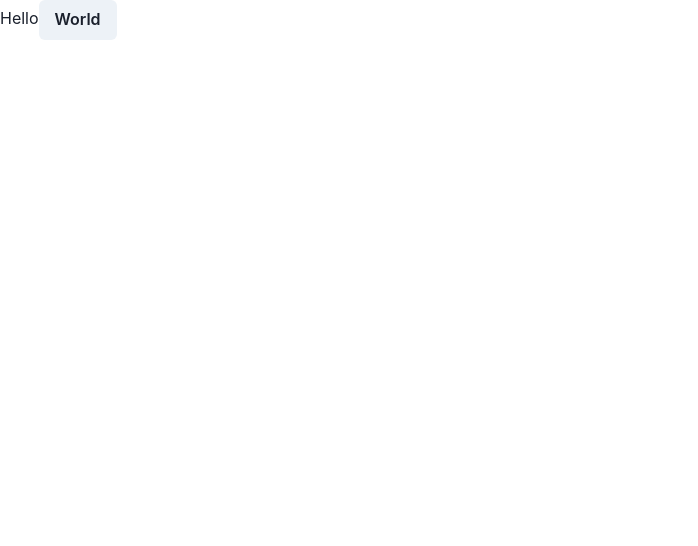
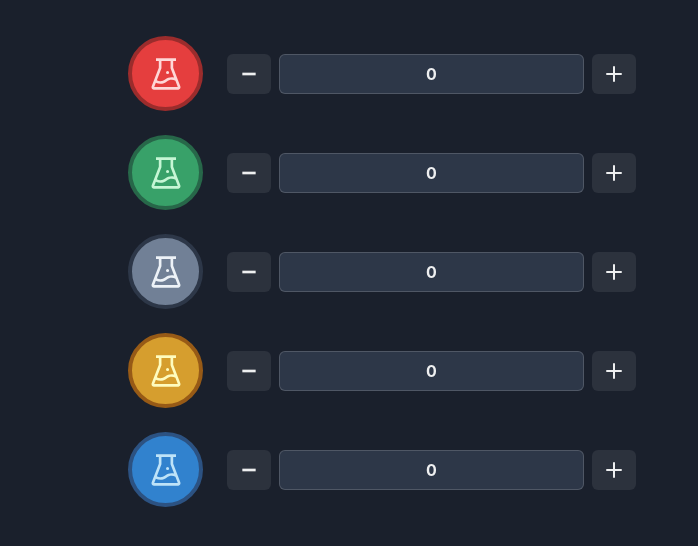
Before and after one commit to adrivelasco/kata-programming, a React (Create React App) app: page / in a window 1280 px wide. Shown: the top 546 px of the page, without its empty margins (0-698 px from the left). Built offline with nearby package versions, Linux system fonts and the light colour scheme.

Commit message:
feat: styling layout and set dark mode as default

```diff
--- a/src/App.tsx
+++ b/src/App.tsx
@@ -1,10 +1,42 @@
-import { ChakraProvider, Button } from '@chakra-ui/react';
+import { ChakraProvider, Box, CSSReset, extendTheme } from '@chakra-ui/react';
+
+import { Potions } from './components/Potions';
+import { Potion } from './components/Potion';
 
 export const App = () => {
   return (
-    <ChakraProvider>
-      Hello
-      <Button>World</Button>
+    <ChakraProvider theme={theme}>
+      <CSSReset />
+      <Box
+        width="100%"
+        maxWidth={appWidth}
+        mx="auto"
+        py={6}
+        px={{ base: 4, md: 0 }}
+      >
+        <Box as="main">
+          <Potions>
+            {['red', 'green', 'gray', 'yellow', 'blue'].map((color, i) => {
+              return <Potion key={i} color={color} />;
+            })}
+          </Potions>
+        </Box>
+      </Box>
     </ChakraProvider>
   );
 };
+
+const appWidth = 1024;
+
+const theme = extendTheme({
+  config: {
+    initialColorMode: 'dark',
+  },
+  styles: {
+    global: {
+      body: {
+        // bg: "gray.100",
+      },
+    },
+  },
+});
--- /dev/null
+++ b/src/components/Icon/PotionIcon.tsx
@@ -0,0 +1,6 @@
+import { Icon, IconProps } from '@chakra-ui/react';
+import { AiOutlineExperiment } from 'react-icons/ai';
+
+export const PotionIcon = (props: IconProps) => (
+  <Icon as={AiOutlineExperiment} {...props} />
+);
--- /dev/null
+++ b/src/components/Icon/index.ts
@@ -0,0 +1 @@
+export * from './PotionIcon';
--- /dev/null
+++ b/src/components/Potions/Potions.tsx
@@ -0,0 +1,5 @@
+import { Flex, FlexProps } from '@chakra-ui/layout';
+
+export const Potions = (props: FlexProps) => (
+  <Flex {...props} flexDirection="column" />
+);
--- /dev/null
+++ b/src/components/Potions/index.ts
@@ -0,0 +1 @@
+export * from './Potions';
```
Also changed, not shown: src/logo.svg (deleted).
